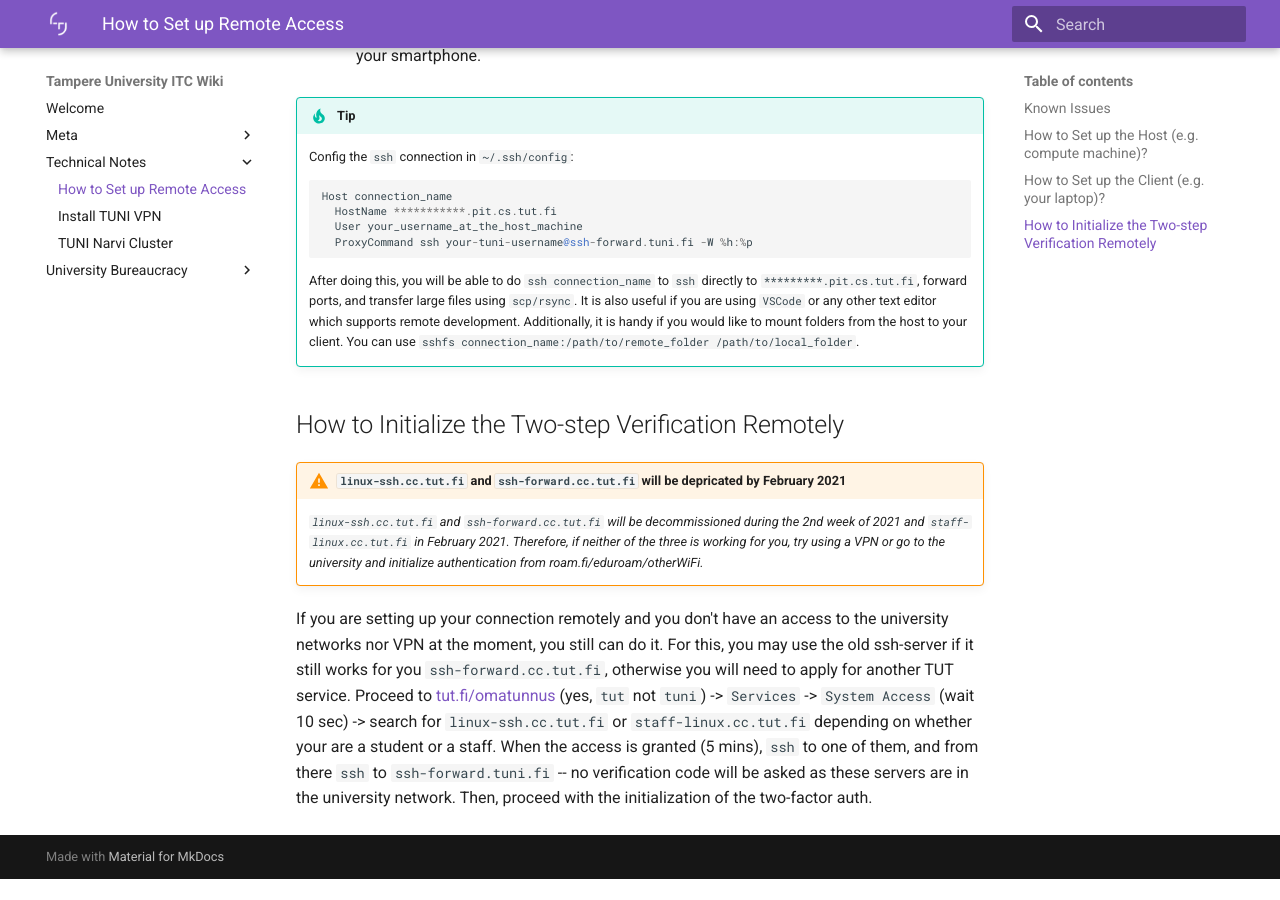
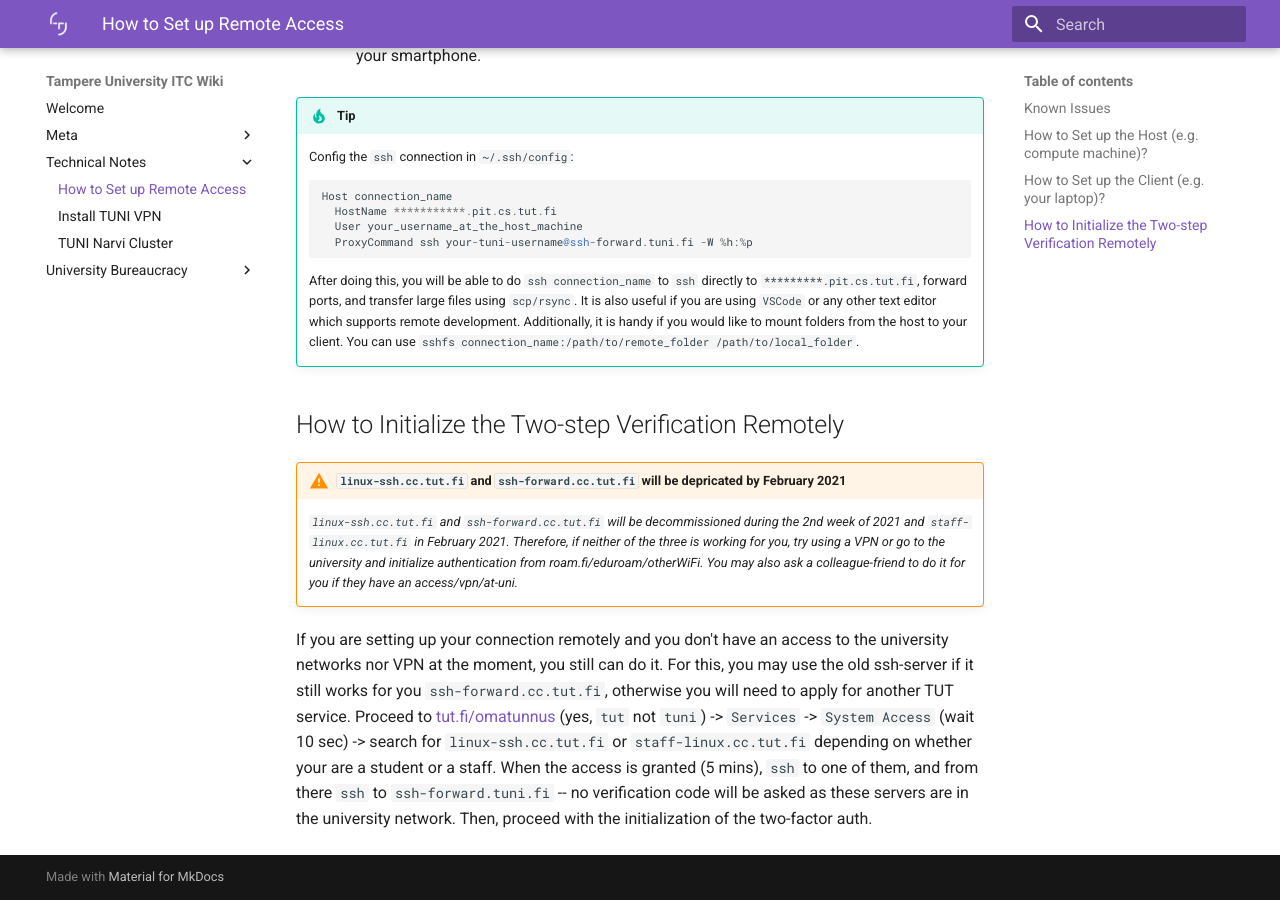
Before and after one commit to TUNI-ITC/wiki, an MkDocs documentation site: the page built from docs/Technical-Notes/how-to-set-up-remote-access.md, in a window 1280 px wide and 900 px high, scrolled down 2484 px. Built offline with MkDocs 1.6.1 and Material for MkDocs 9.7.7, drawn with Linux system fonts in a browser that asks for light colours; before the commit the page ends 3363 px from its top, so only the background shows below that.

Commit message:
remote access: ask a friend note

```diff
--- a/docs/Technical-Notes/how-to-set-up-remote-access.md
+++ b/docs/Technical-Notes/how-to-set-up-remote-access.md
@@ -56,6 +56,6 @@
 ## How to Initialize the Two-step Verification Remotely
 
 !!! warning "`linux-ssh.cc.tut.fi` and `ssh-forward.cc.tut.fi` will be depricated by February 2021"
-    *`linux-ssh.cc.tut.fi` and `ssh-forward.cc.tut.fi` will be decommissioned during the 2nd week of 2021 and `staff-linux.cc.tut.fi` in February 2021. Therefore, if neither of the three is working for you, try using a VPN or go to the university and initialize authentication from roam.fi/eduroam/otherWiFi.*
+    *`linux-ssh.cc.tut.fi` and `ssh-forward.cc.tut.fi` will be decommissioned during the 2nd week of 2021 and `staff-linux.cc.tut.fi` in February 2021. Therefore, if neither of the three is working for you, try using a VPN or go to the university and initialize authentication from roam.fi/eduroam/otherWiFi. You may also ask a colleague-friend to do it for you if they have an access/vpn/at-uni.*
 
 If you are setting up your connection remotely and you don't have an access to the university networks nor VPN at the moment, you still can do it. For this, you may use the old ssh-server if it still works for you `ssh-forward.cc.tut.fi`, otherwise you will need to apply for another TUT service. Proceed to [tut.fi/omatunnus](https://www.tut.fi/omatunnus) (yes, `tut` not `tuni`) -> `Services` -> `System Access` (wait 10 sec) -> search for `linux-ssh.cc.tut.fi` or `staff-linux.cc.tut.fi` depending on whether your are a student or a staff. When the access is granted (5 mins), `ssh` to one of them, and from there `ssh` to `ssh-forward.tuni.fi` -- no verification code will be asked as these servers are in the university network. Then, proceed with the initialization of the two-factor auth.
```
